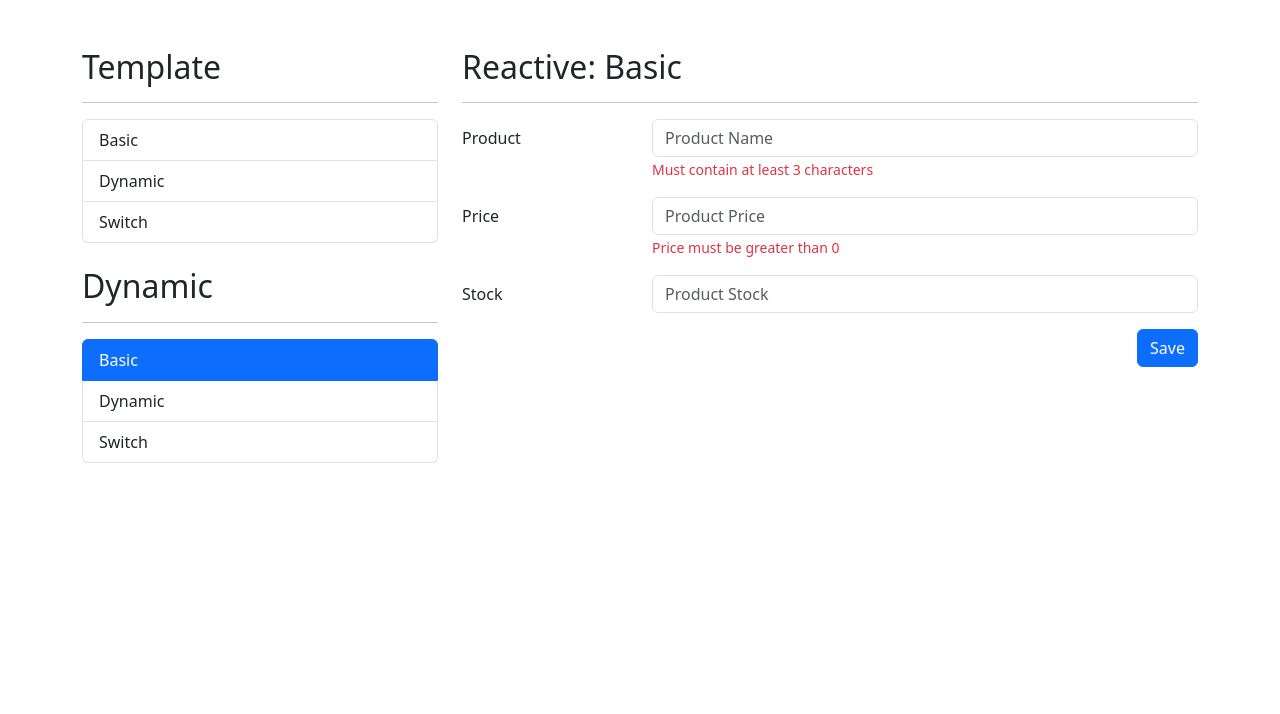
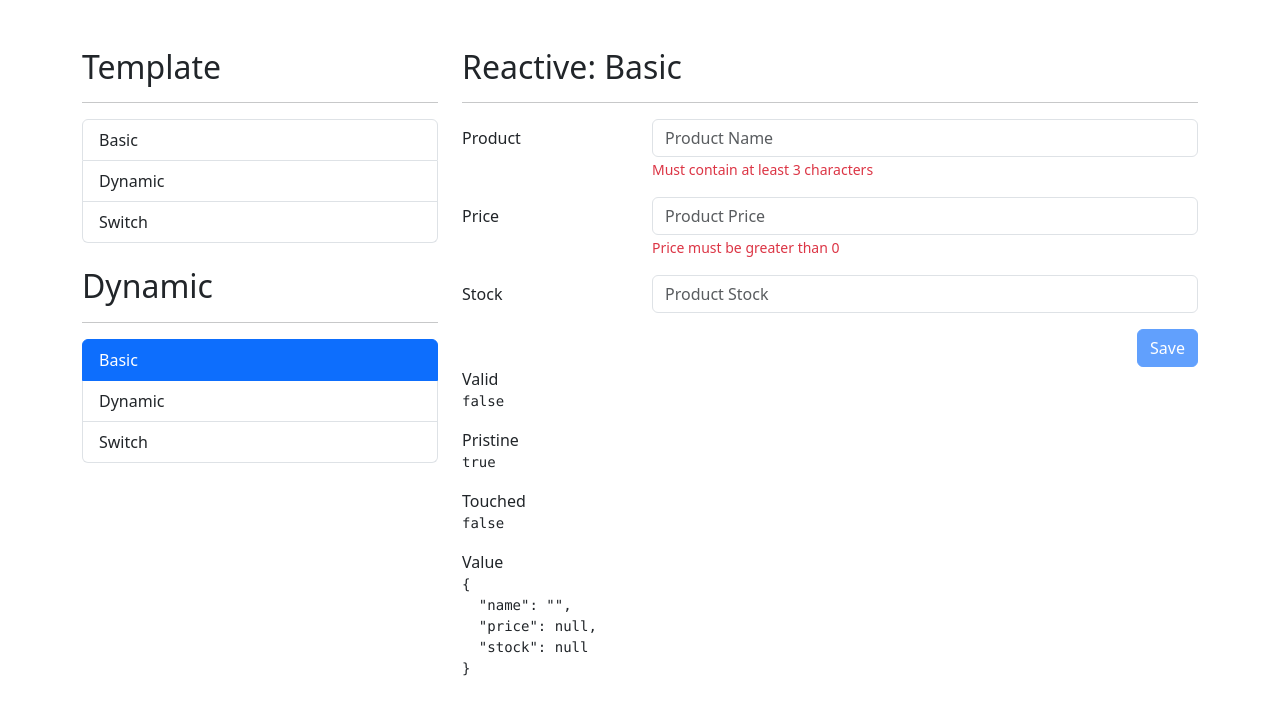
Before and after one commit to Angular-Codes/06-forms-app, an Angular app: page /reactive/basic in a window 1280 px wide. Shown: the top 714 px of the page. Built offline with nearby package versions, Linux system fonts and the light colour scheme.

Commit message:
basic formBuilder

```diff
--- a/src/app/reactive/basic/basic.component.html
+++ b/src/app/reactive/basic/basic.component.html
@@ -5,6 +5,7 @@
   <div class="col">
     <form
       autocomplete="off"
+      [formGroup]="myForm"
     >
 
       <div class="mb-3 row">
@@ -14,6 +15,7 @@
             id="product-name"
             type="text"
             class="form-control"
+            formControlName="name"
             placeholder="Product Name"
           >
           <small
@@ -31,6 +33,7 @@
             id="product-price"
             type="number"
             class="form-control"
+            formControlName="price"
             placeholder="Product Price"
           >
           <small
@@ -48,6 +51,7 @@
             id="product-stock"
             type="number"
             class="form-control"
+            formControlName="stock"
             placeholder="Product Stock"
           >
         </div>
@@ -58,6 +62,7 @@
           <button
             type="submit"
             class="btn btn-primary float-end"
+            [disabled]="myForm.invalid"
           >
             Save
           </button>
@@ -69,18 +74,18 @@
   </div>
 </div>
 
-<!-- <div class="row">
+<div class="row">
   <div class="col">
     <span>Valid</span>
-    <pre>{{ form.valid | json }}</pre>
+    <pre>{{ myForm.valid | json }}</pre>
 
     <span>Pristine</span>
-    <pre>{{ form.pristine | json }}</pre>
+    <pre>{{ myForm.pristine | json }}</pre>
 
     <span>Touched</span>
-    <pre>{{ form.touched | json }}</pre>
+    <pre>{{ myForm.touched | json }}</pre>
 
     <span>Value</span>
-    <pre>{{ form.value | json }}</pre>
+    <pre>{{ myForm.value | json }}</pre>
   </div>
-</div> -->
+</div>
--- a/src/app/reactive/basic/basic.component.ts
+++ b/src/app/reactive/basic/basic.component.ts
@@ -1,4 +1,5 @@
 import { Component } from '@angular/core';
+import { FormBuilder, FormControl, FormGroup, Validators } from '@angular/forms';
 
 @Component({
   selector: 'app-basic',
@@ -7,4 +8,20 @@ import { Component } from '@angular/core';
 })
 export class BasicComponent {
 
+  // myForm: FormGroup = new FormGroup({
+  //   'name': new FormControl(''),
+  //   'price': new FormControl(),
+  //   'stock': new FormControl()
+  // })
+
+  myForm: FormGroup = this.fb.group({
+    'name'  : [ ''  , [ Validators.required, Validators.minLength(3) ] ],
+    'price' : [ null, [ Validators.required, Validators.min(0) ] ],
+    'stock' : [ null, [ Validators.required, Validators.min(0) ]]
+  })
+
+  constructor(
+    private fb: FormBuilder
+  ) { }
+
 }
--- a/src/app/reactive/reactive.module.ts
+++ b/src/app/reactive/reactive.module.ts
@@ -5,6 +5,7 @@ import { ReactiveRoutingModule } from './reactive-routing.module';
 import { BasicComponent } from './basic/basic.component';
 import { DynamicComponent } from './dynamic/dynamic.component';
 import { SwitchesComponent } from './switches/switches.component';
+import { ReactiveFormsModule } from '@angular/forms';
 
 
 @NgModule({
@@ -15,7 +16,9 @@ import { SwitchesComponent } from './switches/switches.component';
   ],
   imports: [
     CommonModule,
-    ReactiveRoutingModule
+    ReactiveRoutingModule,
+
+    ReactiveFormsModule,
   ]
 })
 export class ReactiveModule { }
```
